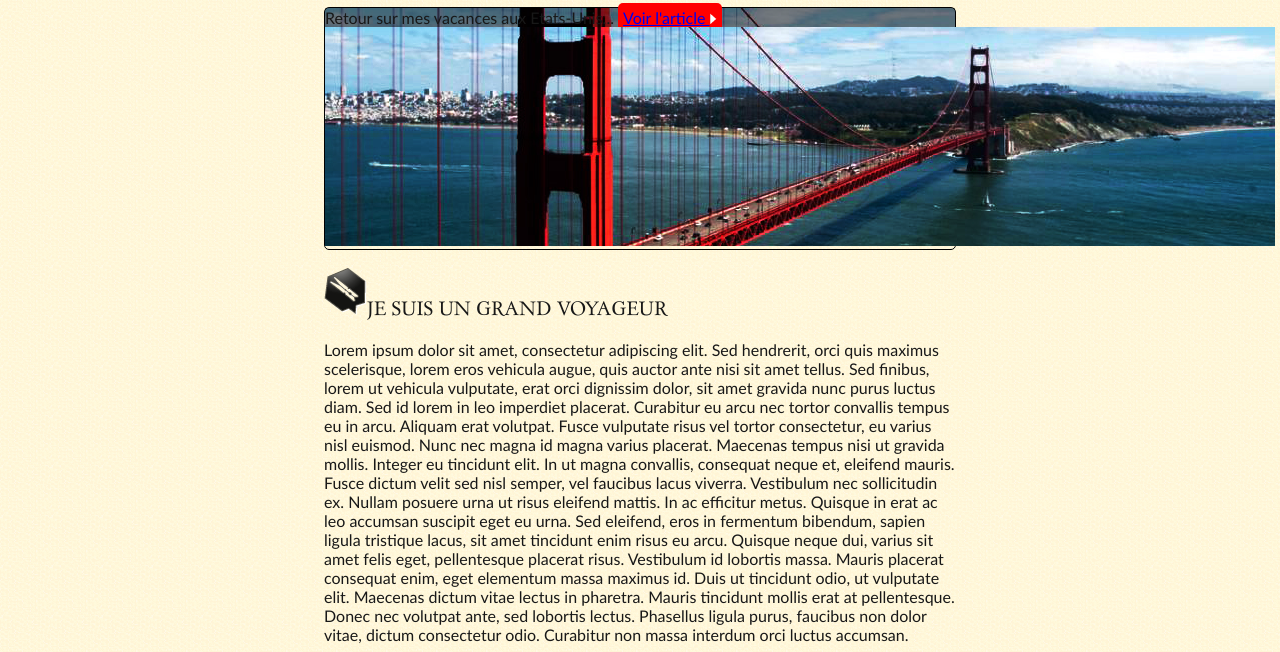
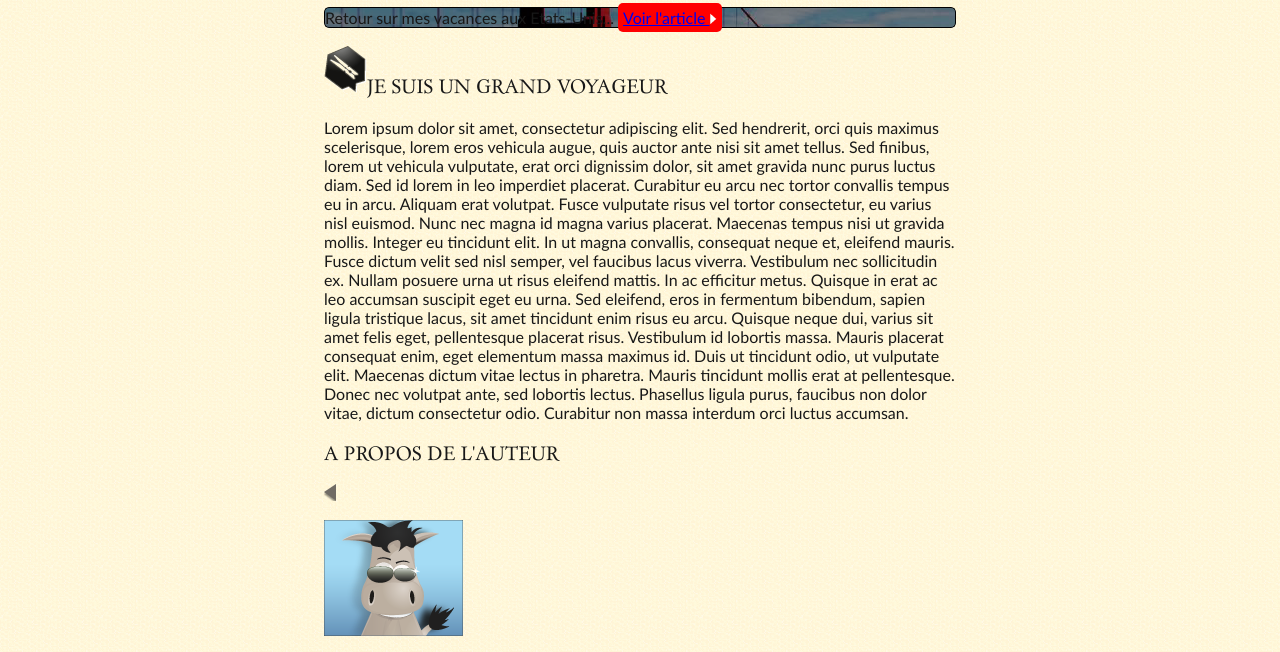
Before and after one commit to EmericHochart/tp_creation_site_html, a plain HTML site: page index.html in a window 1280 px wide. Shown: the part 121-773 px from the top of the page. Drawn offline with Linux system fonts and the light colour scheme.

Commit message:
Supression image qui va dans le css background...

```diff
--- a/index.html
+++ b/index.html
@@ -30,7 +30,6 @@
 			Retour sur mes vacances aux Etats-Unis...
 			<a href="#" class="bouton_rouge">Voir l'article <img src="images/flecheblanchedroite.png" alt="Icône Flèche Blanche" /></a>
 		</div>
-		<img src="images/sanfrancisco.jpg" alt="Pont de San Francisco" />
 
 	</div>
 
```
